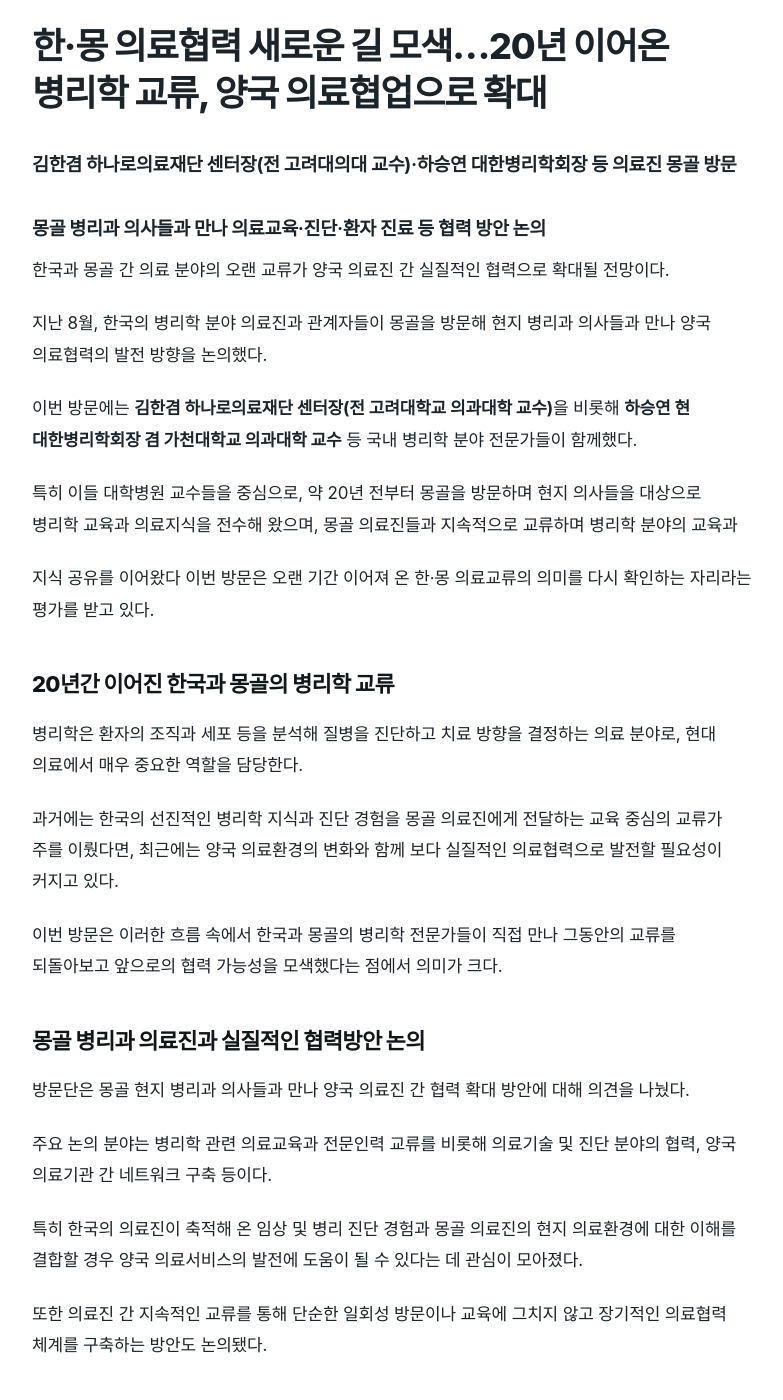
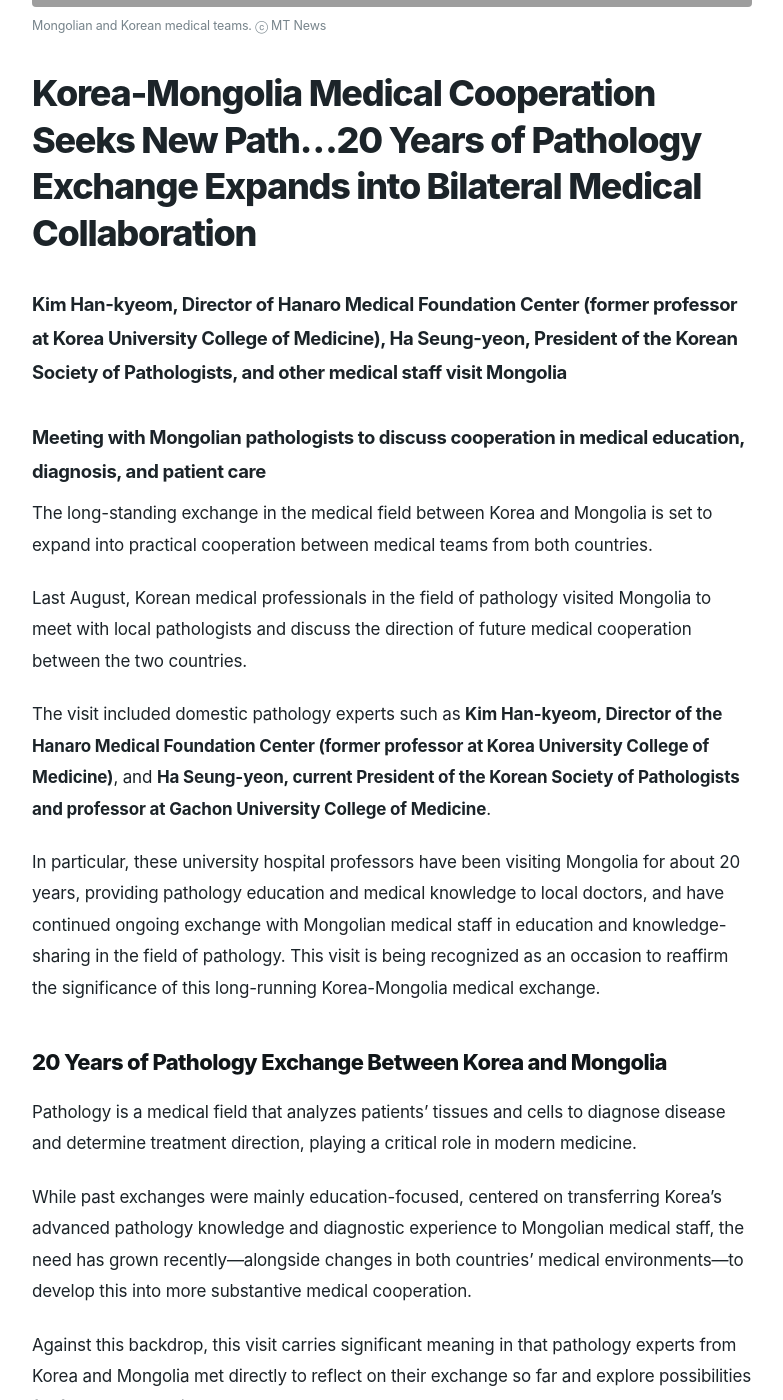
Before and after one commit to kokorojuin-tech/mt-news, a Jekyll site: the page built from _posts/2026-08-30-mongolia-meditour-en.md, in a window 1280 px wide and 1400 px high, scrolled down 971 px. Shown: the whole window, without its empty margins (248-1031 px from the left). Built offline with Jekyll 4.4.1, drawn with Linux system fonts in a browser that asks for light colours; some web fonts are replaced; some of the changed text lies outside the part shown; grey boxes are pictures that could not be loaded.

Commit message:
Update 2026-08-30-mongolia-meditour-en.md

```diff
--- a/_posts/2026-08-30-mongolia-meditour-en.md
+++ b/_posts/2026-08-30-mongolia-meditour-en.md
@@ -1,75 +1,73 @@
 ---
-title: "한국 병리학 의료진, 몽골 울란바토르서 협력 논의"
-description: "몽골의료진과 한국의료진의 만남"
+title: "Korean Pathology Medical Team Discusses Cooperation in Ulaanbaatar, Mongolia"
+description: "A meeting between Mongolian and Korean medical teams"
 category: medical
-author: "백승화 기자"
-tags: [몽골, 의료, 관광]
+author: "Baek Seung-hwa, Reporter"
+tags: [Mongolia, medical, tourism]
 image: /assets/img/몽골 한국 의료진 사진.jpg
-image_caption: "몽골의료진과 한국의료진. ⓒ MT News"
+image_caption: "Mongolian and Korean medical teams. ⓒ MT News"
 translation_key: 한국 몽골 의료협력
-lang: ko
+lang: en
 ---
 
-# 한·몽 의료협력 새로운 길 모색…20년 이어온 병리학 교류, 양국 의료협업으로 확대
+# Korea-Mongolia Medical Cooperation Seeks New Path…20 Years of Pathology Exchange Expands into Bilateral Medical Collaboration
 
-### 김한겸 하나로의료재단 센터장(전 고려대의대 교수)·하승연 대한병리학회장 등 의료진 몽골 방문
+### Kim Han-kyeom, Director of Hanaro Medical Foundation Center (former professor at Korea University College of Medicine), Ha Seung-yeon, President of the Korean Society of Pathologists, and other medical staff visit Mongolia
 
-### 몽골 병리과 의사들과 만나 의료교육·진단·환자 진료 등 협력 방안 논의
+### Meeting with Mongolian pathologists to discuss cooperation in medical education, diagnosis, and patient care
 
-한국과 몽골 간 의료 분야의 오랜 교류가 양국 의료진 간 실질적인 협력으로 확대될 전망이다.
+The long-standing exchange in the medical field between Korea and Mongolia is set to expand into practical cooperation between medical teams from both countries.
 
-지난 8월, 한국의 병리학 분야 의료진과 관계자들이 몽골을 방문해 현지 병리과 의사들과 만나 양국 의료협력의 발전 방향을 논의했다.
+Last August, Korean medical professionals in the field of pathology visited Mongolia to meet with local pathologists and discuss the direction of future medical cooperation between the two countries.
 
-이번 방문에는 **김한겸 하나로의료재단 센터장(전 고려대학교 의과대학 교수)**을 비롯해 **하승연 현 대한병리학회장 겸 가천대학교 의과대학 교수** 등 국내 병리학 분야 전문가들이 함께했다.
+The visit included domestic pathology experts such as **Kim Han-kyeom, Director of the Hanaro Medical Foundation Center (former professor at Korea University College of Medicine)**, and **Ha Seung-yeon, current President of the Korean Society of Pathologists and professor at Gachon University College of Medicine**.
 
-특히 이들 대학병원 교수들을 중심으로, 약 20년 전부터 몽골을 방문하며 현지 의사들을 대상으로 병리학 교육과 의료지식을 전수해 왔으며, 몽골 의료진들과 지속적으로 교류하며 병리학 분야의 교육과
+In particular, these university hospital professors have been visiting Mongolia for about 20 years, providing pathology education and medical knowledge to local doctors, and have continued ongoing exchange with Mongolian medical staff in education and knowledge-sharing in the field of pathology. This visit is being recognized as an occasion to reaffirm the significance of this long-running Korea-Mongolia medical exchange.
 
-지식 공유를 이어왔다 이번 방문은 오랜 기간 이어져 온 한·몽 의료교류의 의미를 다시 확인하는 자리라는 평가를 받고 있다.
+## 20 Years of Pathology Exchange Between Korea and Mongolia
 
-## 20년간 이어진 한국과 몽골의 병리학 교류
+Pathology is a medical field that analyzes patients' tissues and cells to diagnose disease and determine treatment direction, playing a critical role in modern medicine.
 
-병리학은 환자의 조직과 세포 등을 분석해 질병을 진단하고 치료 방향을 결정하는 의료 분야로, 현대 의료에서 매우 중요한 역할을 담당한다.
+While past exchanges were mainly education-focused, centered on transferring Korea's advanced pathology knowledge and diagnostic experience to Mongolian medical staff, the need has grown recently—alongside changes in both countries' medical environments—to develop this into more substantive medical cooperation.
 
-과거에는 한국의 선진적인 병리학 지식과 진단 경험을 몽골 의료진에게 전달하는 교육 중심의 교류가 주를 이뤘다면, 최근에는 양국 의료환경의 변화와 함께 보다 실질적인 의료협력으로 발전할 필요성이 커지고 있다.
+Against this backdrop, this visit carries significant meaning in that pathology experts from Korea and Mongolia met directly to reflect on their exchange so far and explore possibilities for future cooperation.
 
-이번 방문은 이러한 흐름 속에서 한국과 몽골의 병리학 전문가들이 직접 만나 그동안의 교류를 되돌아보고 앞으로의 협력 가능성을 모색했다는 점에서 의미가 크다.
+## Discussing Practical Cooperation Measures with Mongolian Pathology Medical Staff
 
-## 몽골 병리과 의료진과 실질적인 협력방안 논의
+The visiting delegation met with local Mongolian pathologists and exchanged views on ways to expand cooperation between medical teams of both countries.
 
-방문단은 몽골 현지 병리과 의사들과 만나 양국 의료진 간 협력 확대 방안에 대해 의견을 나눴다.
+Key discussion areas included pathology-related medical education and exchange of specialized personnel, cooperation in medical technology and diagnostics, and building networks between medical institutions of both countries.
 
-주요 논의 분야는 병리학 관련 의료교육과 전문인력 교류를 비롯해 의료기술 및 진단 분야의 협력, 양국 의료기관 간 네트워크 구축 등이다.
+Particular attention was drawn to the potential benefit to the development of medical services in both countries if Korea's accumulated clinical and pathological diagnostic experience were combined with Mongolian medical staff's understanding of the local medical environment.
 
-특히 한국의 의료진이 축적해 온 임상 및 병리 진단 경험과 몽골 의료진의 현지 의료환경에 대한 이해를 결합할 경우 양국 의료서비스의 발전에 도움이 될 수 있다는 데 관심이 모아졌다.
+Discussions also covered ways to build a long-term medical cooperation framework through continuous exchange between medical staff, rather than limiting engagement to one-off visits or education sessions.
 
-또한 의료진 간 지속적인 교류를 통해 단순한 일회성 방문이나 교육에 그치지 않고 장기적인 의료협력 체계를 구축하는 방안도 논의됐다.
+## From Medical Education to Patient Care and Medical Industry Cooperation
 
-## 의료교육에서 환자 진료·의료산업 협력으로
+Another reason this visit to Mongolia is drawing attention is that it demonstrates the potential for **Korea-Mongolia medical cooperation to expand beyond medical education into patient care, medical services, and the medical industry sector.**
 
-이번 몽골 방문이 주목받는 또 다른 이유는 한·몽 의료협력의 범위가 의료교육을 넘어 **환자 진료와 의료서비스, 의료산업 분야로 확대될 가능성**을 보여주고 있기 때문이다.
+Interest in Korean healthcare has been steadily rising in Mongolia, and the number of Mongolian patients visiting Korean medical institutions is also increasing.
 
-몽골에서는 한국 의료에 대한 관심이 꾸준히 높아지고 있으며, 한국의 의료기관을 찾는 몽골 환자들도 증가하고 있다.
+Accordingly, building a cooperative network based on trust between the medical staff of both countries could serve as an important foundation for the treatment and care process of foreign patients as well.
 
-이에 따라 양국 의료진 간 신뢰를 바탕으로 한 협력 네트워크를 구축하는 것은 외국인 환자의 진료와 치료 과정에서도 중요한 기반이 될 수 있다.
+In particular, since accurate pathological diagnosis is essential in determining the treatment direction for severe diseases including cancer, cooperation in the field of pathology is regarded as an important area for improving the quality of bilateral medical cooperation.
 
-특히 정확한 병리 진단은 암을 비롯한 중증질환의 치료방향을 결정하는 데 핵심적인 만큼, 병리학 분야의 협력은 양국 의료협력의 질을 높이는 중요한 분야로 평가된다.
+## "Turning 20 Years of Exchange into a Starting Point for New Cooperation"
 
-## "20년의 교류를 새로운 협력의 출발점으로"
+The medical staff who participated in this visit place importance on the need to further develop the trust and exchange accumulated between Korean and Mongolian medical teams over the past 20 years.
 
-이번 방문에 참여한 의료진들은 지난 20년 동안 축적된 한·몽 의료진 간 신뢰와 교류를 앞으로 더욱 발전시킬 필요가 있다는 데 의미를 두고 있다.
+The long-term education of Mongolian medical personnel by Professor Kim Han-kyeom and other pathology professors is cited as a representative example of Korea-Mongolia medical exchange. The trust built through one medical expert's long-term relationship with medical staff in another country is now becoming the foundation for more systematic cooperation between medical institutions and medical staff of both countries.
 
-김한겸 교수를 비롯한 병리학 교수들의 장기간에 걸친 몽골 의료인 교육은 한·몽 의료교류의 대표적인 사례로 꼽힌다. 한 명의 의료 전문가가 오랜 기간 한 국가의 의료진과 관계를 이어오면서 형성된 신뢰가 이제는 양국 의료기관과 의료진 간 보다 체계적인 협력으로 발전할 수 있는 기반이 되고 있는 것이다.
+Ha Seung-yeon, President of the Korean Society of Pathologists, also confirmed through this visit the potential for expanding exchange with Mongolian pathology medical staff and for cooperation toward the development of the pathology field in both countries.
 
-하승연 대한병리학회장 역시 이번 방문을 통해 몽골 병리과 의료진과의 교류를 확대하고 양국 병리학 분야의 발전을 위한 협력 가능성을 확인했다.
+## Korea-Mongolia Medical Cooperation Prepares for a New 20 Years
 
-## 한·몽 의료협력, 새로운 20년을 준비하다
+This visit to Mongolia is expected to serve as an opportunity to **develop the 20-year Korea-Mongolia pathology exchange into a new stage of medical cooperation**, going beyond simple exchange between medical staff.
 
-이번 몽골 방문은 단순한 의료진 교류를 넘어 **20년간 이어져 온 한·몽 병리학 교류를 새로운 의료협력의 단계로 발전시키는 계기**가 될 것으로 기대된다.
+Should academic exchange, education programs, and cooperation between medical institutions between the two countries' medical staff continue to expand, Korea and Mongolia are expected to be able to cooperate not only in medical staff education but also in diagnosis and treatment, care for foreign patients, and various fields including medical services and the medical industry.
 
-앞으로 양국 의료진 간 학술교류와 교육 프로그램, 의료기관 간 협력 등이 지속적으로 확대될 경우 한국과 몽골은 의료진 교육뿐 아니라 진단 및 치료, 외국인 환자 진료, 의료서비스와 의료산업 등 다양한 분야에서 협력할 수 있을 것으로 전망된다.
+In particular, the experience and networks of Korean medical experts who have built long-term trust with local medical staff are expected to become an important asset for future Korea-Mongolia medical cooperation.
 
-특히 오랜 기간 현지 의료진과 신뢰를 쌓아온 한국 의료 전문가들의 경험과 네트워크는 향후 한·몽 의료협력의 중요한 자산이 될 것으로 보인다.
+A small connection born of medical education 20 years ago is now developing into a new platform for cooperation connecting the medical staff and institutions of both countries.
 
-20년 전 시작된 작은 의료교육의 인연이 이제 양국 의료진과 의료기관을 연결하는 새로운 협력의 플랫폼으로 발전하고 있다.
-
-**한국과 몽골의 의료협력은 이제 과거의 교류를 넘어 새로운 20년을 향한 출발점에 서 있다.**
+**Medical cooperation between Korea and Mongolia now stands at the starting point of a new 20 years, going beyond the exchanges of the past.**
```
